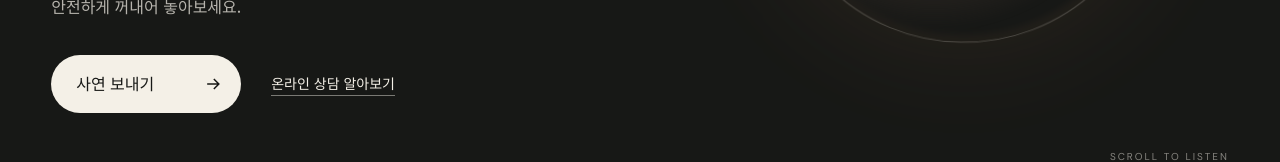
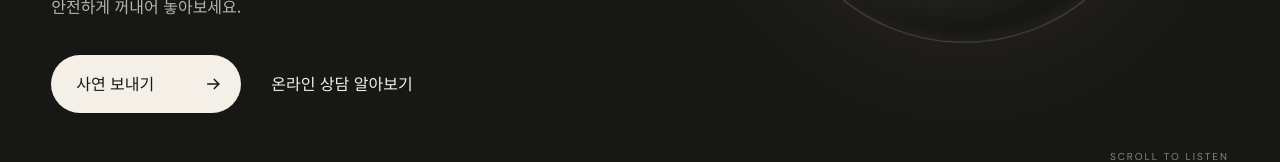
Before and after one commit to oups1004-sketch/aude-counseling, a Next.js app: page / in a window 1280 px wide. Shown: the part 590-752 px from the top of the page. Built offline with nearby package versions, Linux system fonts and the light colour scheme.

Commit message:
Style secondary counseling link

```diff
--- a/app/globals.css
+++ b/app/globals.css
@@ -23,7 +23,9 @@ h1 { font-size:clamp(52px,6vw,92px); }
 .heroActions { display:flex; align-items:center; gap:30px; }
 .primaryButton,.outlineButton,.submitButton { display:inline-flex; align-items:center; justify-content:space-between; gap:40px; border-radius:999px; }
 .primaryButton { background:var(--paper); color:var(--ink); padding:15px 18px 15px 25px; min-width:190px; }
-.textLink { border-bottom:1px solid rgba(244,240,231,.45); font-size:14px; }
+.counselingGuide { display:flex; align-items:center; gap:18px; width:max-content; margin-top:28px; color:rgba(244,240,231,.55); font-size:12px; }
+.counselingGuide strong { display:inline-flex; align-items:center; gap:8px; padding-bottom:3px; border-bottom:1px solid rgba(244,240,231,.4); color:var(--paper); font-size:14px; font-weight:400; }
+.counselingGuide svg { width:15px; }
 .heroArt { align-self:center; aspect-ratio:1; max-width:570px; position:relative; display:grid; place-items:center; }
 .halo { position:absolute; width:70%; height:70%; border-radius:50%; background:radial-gradient(circle at 42% 40%, #d9bea2 0, #8b5a3e 20%, #2f2924 52%, transparent 70%); filter:blur(3px); opacity:.8; box-shadow:0 0 130px rgba(184,128,84,.18); }
 .courageLine { position:absolute; inset:14%; border:1px solid rgba(244,240,231,.22); border-radius:50%; animation:float 8s ease-in-out infinite; }
@@ -57,4 +59,4 @@ h1 { font-size:clamp(52px,6vw,92px); }
 .storyIntro>p:not(.sectionNumber):not(.notice){color:#606159;max-width:520px;margin-top:35px}.notice{font-size:13px;color:#777;margin-top:35px;max-width:520px}.storyForm{border-top:1px solid var(--ink)}.storyForm>label:not(.check){display:block;padding:24px 0 12px;border-bottom:1px solid var(--line);font-weight:600;font-size:14px}.storyForm input:not([type=checkbox]),.storyForm textarea{display:block;width:100%;border:0;background:transparent;outline:0;padding:12px 0;font-size:16px;resize:vertical;color:var(--ink)}.storyForm textarea{min-height:180px}.check{display:flex;gap:10px;align-items:flex-start;margin:20px 0;font-size:13px;color:#666}.check input{margin-top:5px;accent-color:var(--ink)}.submitButton{width:100%;border:0;background:var(--ink);color:var(--paper);padding:17px 22px 17px 27px;cursor:pointer;margin-top:15px}.success{font-size:14px;color:#496142}
 footer { background:#111210; color:rgba(244,240,231,.65); padding:65px 4vw; display:grid;grid-template-columns:1fr 1fr 1fr;gap:30px;font-size:12px}footer a{color:var(--paper)}.footerBrand{display:flex;flex-direction:column}.footerBrand strong{font-family:'DM Sans';font-size:32px;letter-spacing:.15em;color:var(--paper)}
 @media(max-width:900px){.header{height:76px}.menuButton{display:flex;background:none;border:0;flex-direction:column;gap:7px;padding:10px}.menuButton span{width:25px;border-top:1px solid var(--paper)}.nav{display:none;position:absolute;top:76px;left:0;right:0;background:var(--ink);padding:28px 4vw;flex-direction:column;align-items:flex-start}.nav.open{display:flex}.hero{grid-template-columns:1fr;padding-top:120px;height:auto;min-height:800px}.heroArt{position:absolute;width:70vw;right:-15vw;bottom:-10vw;opacity:.65}.heroCopy{align-self:start;margin-top:50px}.heroText{max-width:430px}.section{padding:90px 6vw}.intro,.counselor,.story{grid-template-columns:1fr;gap:60px}.introBody{padding-top:0}.sectionHeadingRow{grid-template-columns:1fr;gap:35px}.serviceGrid{grid-template-columns:1fr;margin-top:55px}.serviceGrid article,.serviceGrid article+article{padding:30px 0;border-left:0;min-height:0}.portraitPlaceholder{min-height:480px}.storyForm{margin-top:10px}footer{grid-template-columns:1fr 1fr}}
-@media(max-width:560px){.brand small{display:none}.hero{padding-left:6vw;padding-right:6vw;min-height:760px}.heroActions{align-items:flex-start;flex-direction:column;gap:20px}.heroArt{width:95vw;right:-42vw;bottom:-1vw}.heroArt p{display:none}.scrollHint{display:none}.section{padding-top:75px;padding-bottom:75px}.serviceGrid{margin-bottom:35px}.portraitPlaceholder{min-height:390px}.portraitPlaceholder p{font-size:27px}footer{grid-template-columns:1fr}.nav{padding-left:6vw}.intro h2,.sectionHeadingRow h2,.story h2{font-size:37px}.profileLead{font-size:20px}}
+@media(max-width:560px){.brand small{display:none}.hero{padding-left:6vw;padding-right:6vw;min-height:760px}.heroActions{align-items:flex-start;flex-direction:column;gap:20px}.counselingGuide{align-items:flex-start;flex-direction:column;gap:5px;margin-top:24px}.heroArt{width:95vw;right:-42vw;bottom:-1vw}.heroArt p{display:none}.scrollHint{display:none}.section{padding-top:75px;padding-bottom:75px}.serviceGrid{margin-bottom:35px}.portraitPlaceholder{min-height:390px}.portraitPlaceholder p{font-size:27px}footer{grid-template-columns:1fr}.nav{padding-left:6vw}.intro h2,.sectionHeadingRow h2,.story h2{font-size:37px}.profileLead{font-size:20px}}
```
